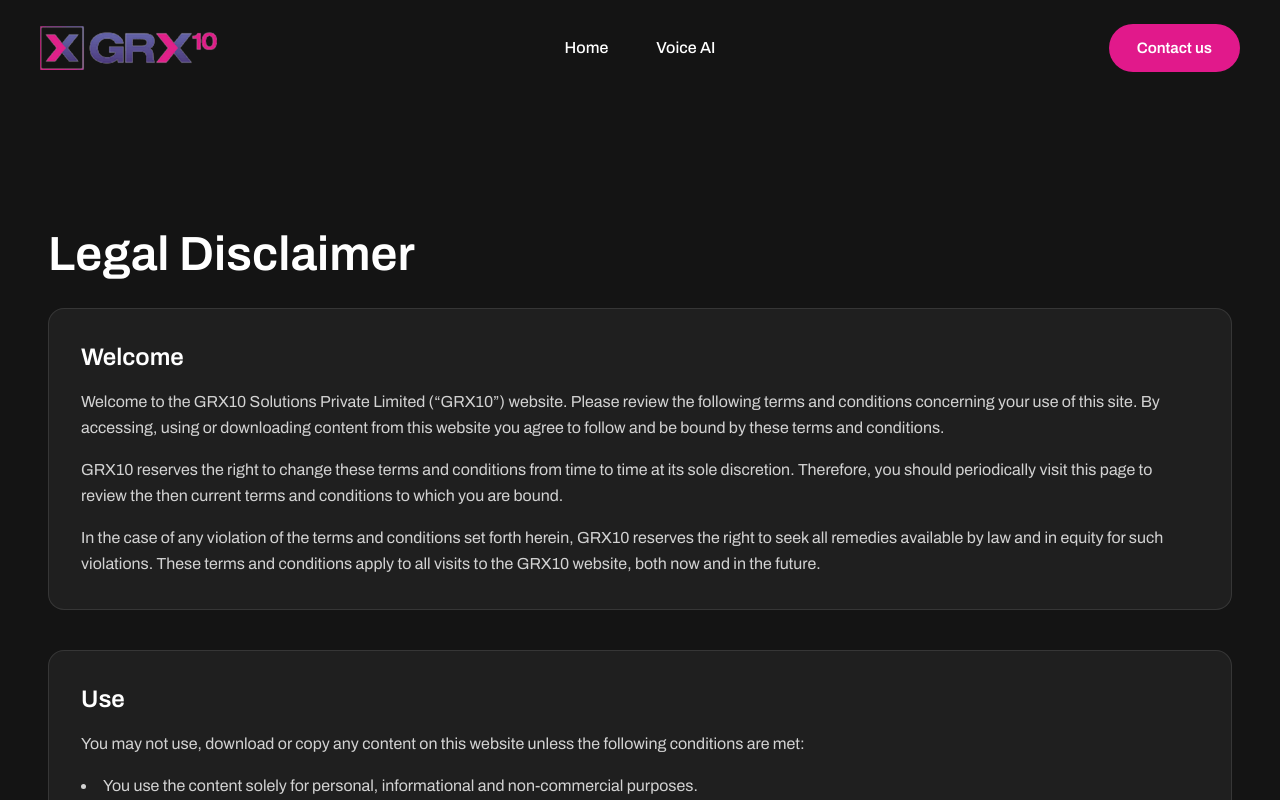
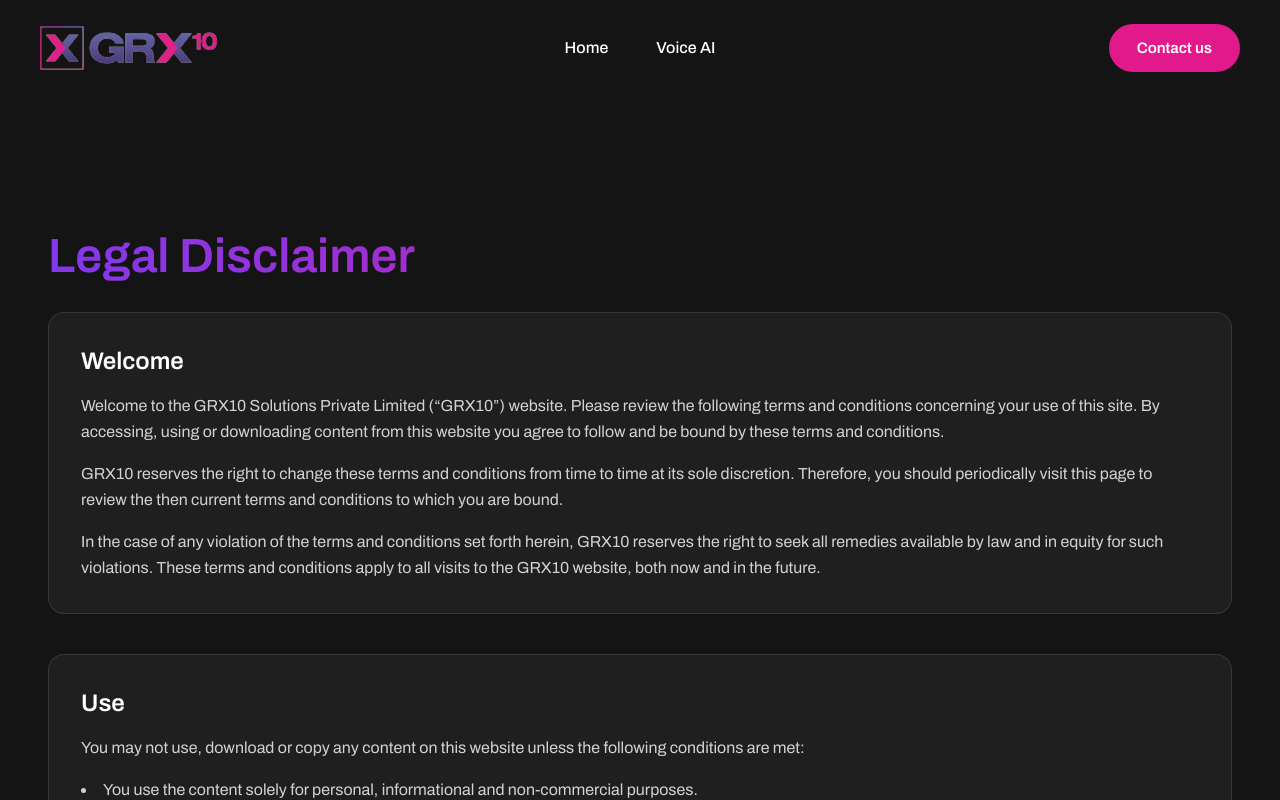
Before and after one commit to GRX10/GRX10, a React (Vite) app: page /legal-disclaimer in a window 1280 px wide. Shown: the top 800 px of the page. Built offline with nearby package versions, Linux system fonts and the light colour scheme.

Commit message:
heading change

```diff
--- a/src/pages/LegalDisclaimer.jsx
+++ b/src/pages/LegalDisclaimer.jsx
@@ -78,7 +78,7 @@ const LegalDisclaimer = () => {
   return (
     <section className="bg-dark-bg text-text-white pt-32 pb-20">
       <div className="max-w-[1400px] mx-auto px-5 sm:px-10 lg:px-12">
-        <h1 className="text-4xl md:text-5xl font-semibold leading-tight mb-6">Legal Disclaimer</h1>
+        <h1 className="text-4xl md:text-5xl font-semibold leading-tight mb-6 gradient-text">Legal Disclaimer</h1>
 
         <div className="space-y-10">
           {sections.map((section, index) => (
--- a/src/pages/PrivacyPolicy.jsx
+++ b/src/pages/PrivacyPolicy.jsx
@@ -94,7 +94,7 @@ const PrivacyPolicy = () => {
   return (
     <section className="bg-dark-bg text-text-white pt-32 pb-20">
       <div className="max-w-[1400px] mx-auto px-5 sm:px-10 lg:px-12">
-        <h1 className="text-4xl md:text-5xl font-semibold leading-tight mb-6">Privacy Policy</h1>
+        <h1 className="text-4xl md:text-5xl font-semibold leading-tight mb-6 gradient-text">Privacy Policy</h1>
 
         <div className="space-y-10">
           {sections.map((section, index) => (
```
